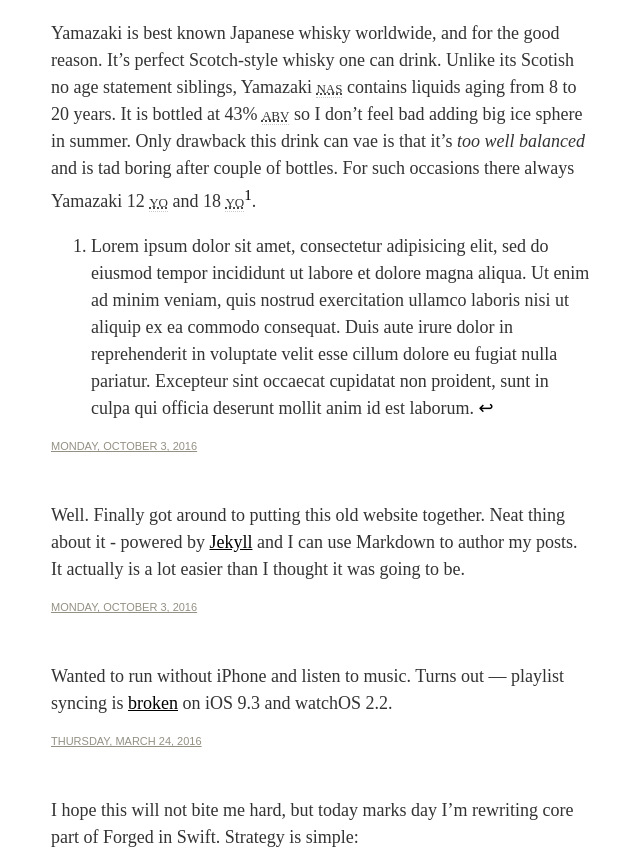
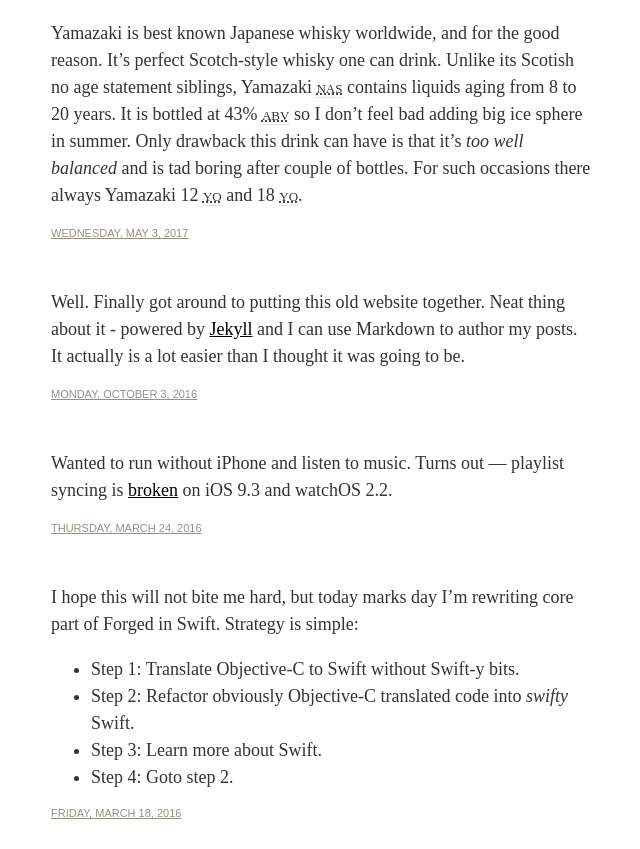
Before and after one commit to codedesigncoffee/codedesigncoffee.github.io, a Jekyll site: the page built from micro/index.html, in a window 1280 px wide. Shown: the top 849 px of the page, without its empty margins (319-959 px from the left). Built offline with Jekyll 4.4.1, drawn with Linux system fonts in a browser that asks for light colours; some web fonts are replaced; comment, search, counter and statistics services are not loaded; grey boxes are pictures that could not be loaded.

Commit message:
Minor styling fixes

```diff
--- a/_posts/2017-05-03-yamazaki-nas.md
+++ b/_posts/2017-05-03-yamazaki-nas.md
@@ -1,14 +1,12 @@
 ---
 title: "Yamazaki NAS"
-date: 2016-10-03
+date: 2017-05-03
 category: snippet
-tags: whisky, tasting-notes
+tags: whisky
 ---
 
-Yamazaki is best known Japanese whisky worldwide, and for the good reason. It's perfect Scotch-style whisky one can drink. Unlike its Scotish no age statement siblings, Yamazaki NAS contains liquids aging from 8 to 20 years. It is bottled at 43% ABV so I don't feel bad adding big ice sphere in summer. Only drawback this drink can vae is that it's _too well balanced_ and is tad boring after couple of bottles. For such occasions there always Yamazaki 12 YO and 18 YO[^1].
+Yamazaki is best known Japanese whisky worldwide, and for the good reason. It's perfect Scotch-style whisky one can drink. Unlike its Scotish no age statement siblings, Yamazaki NAS contains liquids aging from 8 to 20 years. It is bottled at 43% ABV so I don't feel bad adding big ice sphere in summer. Only drawback this drink can have is that it's _too well balanced_ and is tad boring after couple of bottles. For such occasions there always Yamazaki 12 YO and 18 YO.
 
 *[ABV]: Alcohol By Volume
 *[NAS]: No Age Statement
-*[YO]: Years Old
-
-[^1]: Lorem ipsum dolor sit amet, consectetur adipisicing elit, sed do eiusmod tempor incididunt ut labore et dolore magna aliqua. Ut enim ad minim veniam, quis nostrud exercitation ullamco laboris nisi ut aliquip ex ea commodo consequat. Duis aute irure dolor in reprehenderit in voluptate velit esse cillum dolore eu fugiat nulla pariatur. Excepteur sint occaecat cupidatat non proident, sunt in culpa qui officia deserunt mollit anim id est laborum.
+*[YO]: Year Old
--- a/assets/styles/microblog.scss
+++ b/assets/styles/microblog.scss
@@ -100,7 +100,7 @@
     blockquote {
       padding: 0 20px;
       margin: 20px 0;
-      border-left: 4px solid rgb(136, 114, 82);
+      border-left: 4px solid rgb(231, 229, 223);
     }
 
     .footnotes {
```
